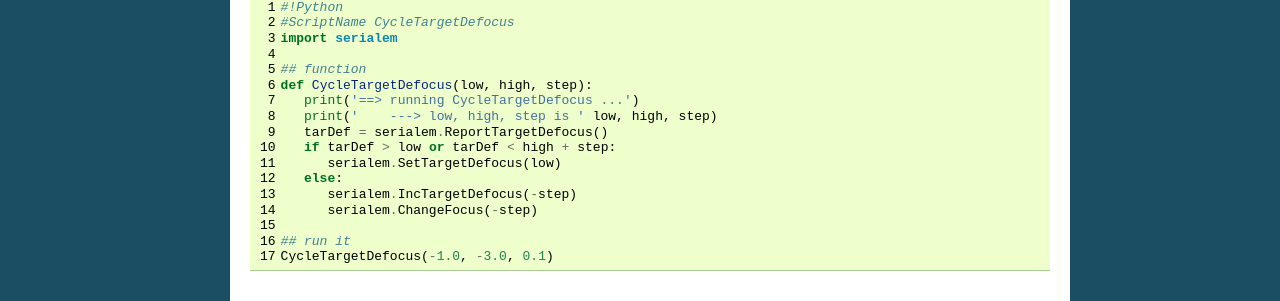
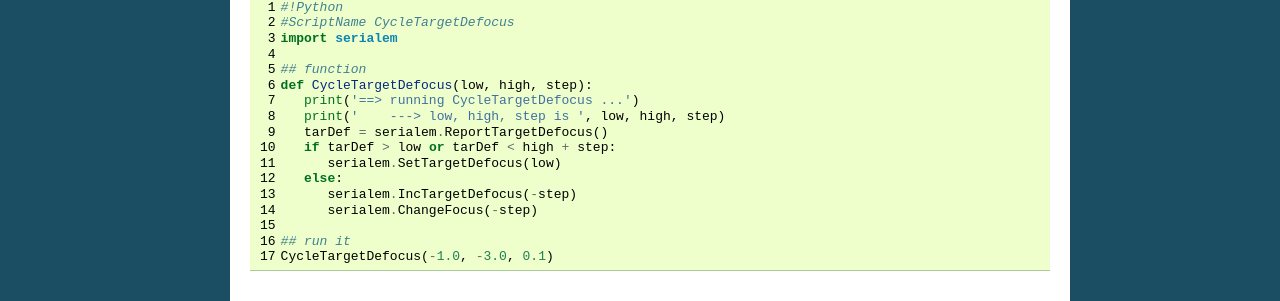
Before and after one commit to xuchen66/sphinx-emdocs, a Sphinx documentation site: the page built from source/serialem-note-hidden-goodies.rst, in a window 1280 px wide and 900 px high, scrolled down 3613 px. Shown: the part 521-822 px from the top of the window. Built offline with Sphinx 7.4.7, drawn with Linux system fonts in a browser that asks for light colours; pages that are not in the unit, such as notebooks, are missing from menus.

```diff
--- a/source/serialem-note-hidden-goodies.rst
+++ b/source/serialem-note-hidden-goodies.rst
@@ -258,7 +258,7 @@ of the same CycleTargetFocus function in Python code.
    ## function
    def CycleTargetDefocus(low, high, step):
       print('==> running CycleTargetDefocus ...')
-      print('    ---> low, high, step is ' low, high, step)
+      print('    ---> low, high, step is ', low, high, step)
       tarDef = serialem.ReportTargetDefocus()
       if tarDef > low or tarDef < high + step:
          serialem.SetTargetDefocus(low)
```
